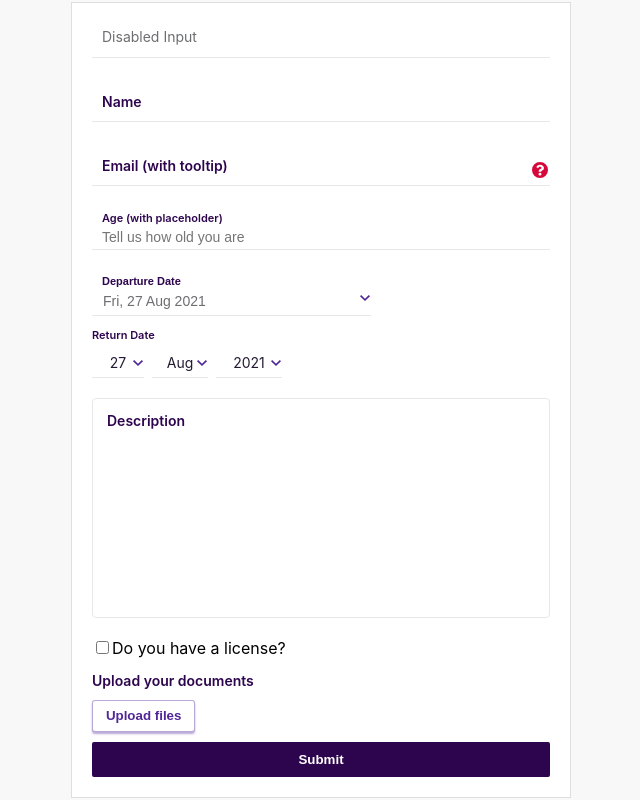
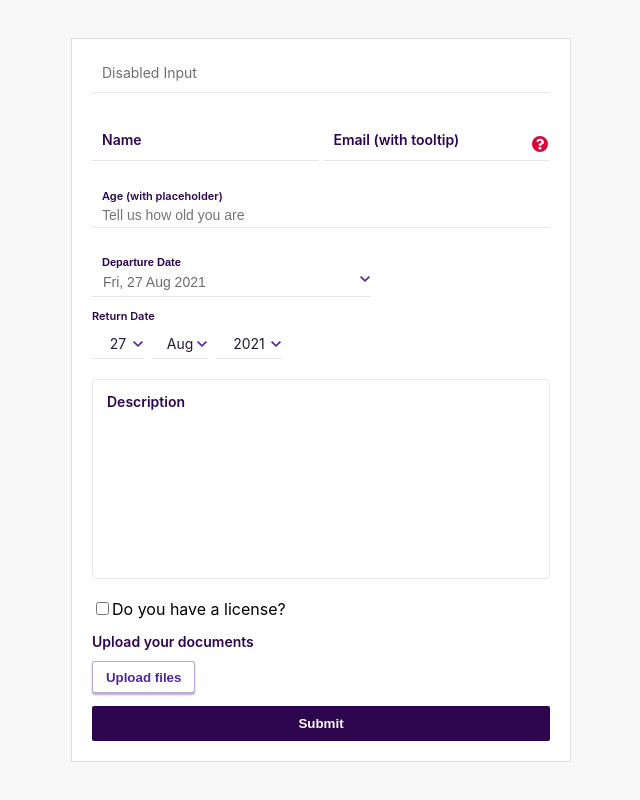
Before and after one commit to iamjoelgeorge/resuable-formik-forms-library, a React (Create React App) app: page / in a window 1280 px wide. Shown: the whole page, without its empty margins (319-959 px from the left). Built offline with nearby package versions, Linux system fonts and the light colour scheme.

Commit message:
Minor changes.

```diff
--- a/src/components/CustomFormikForm/ErrorText/ErrorText.module.scss
+++ b/src/components/CustomFormikForm/ErrorText/ErrorText.module.scss
@@ -4,7 +4,7 @@
 .errorMessage {
   color: $error;
   font-size: em(11);
-  min-height: em(10);
+  height: em(15);
   margin-bottom: 0;
   margin-top: 3px;
 }
--- a/src/components/CustomFormikForm/FormOne/FormOne.module.scss
+++ b/src/components/CustomFormikForm/FormOne/FormOne.module.scss
@@ -9,8 +9,9 @@
   padding-top: 0;
   width: 500px;
 
-  .testContainer{
-    // display: flex;
-    color: pink;
+  .testContainer {
+    display: grid;
+    grid-template-columns: 1fr 1fr;
+    grid-gap: 5px;
   }
 }
--- a/src/components/CustomFormikForm/Textarea/Textarea.module.scss
+++ b/src/components/CustomFormikForm/Textarea/Textarea.module.scss
@@ -1,4 +1,10 @@
 @import '../../../theme/variables.scss';
+
+*,
+*::before,
+*::after {
+  box-sizing: border-box;
+}
 
 .container {
   display: flex;
@@ -23,7 +29,7 @@
 
   .fieldContainer {
     position: relative;
-    height: 200px;
+    height: 180px;
     cursor: pointer;
   }
 
```
